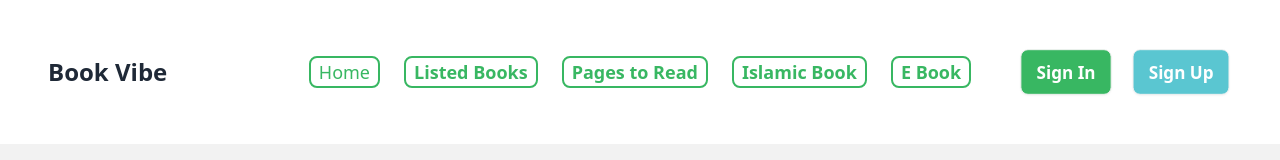
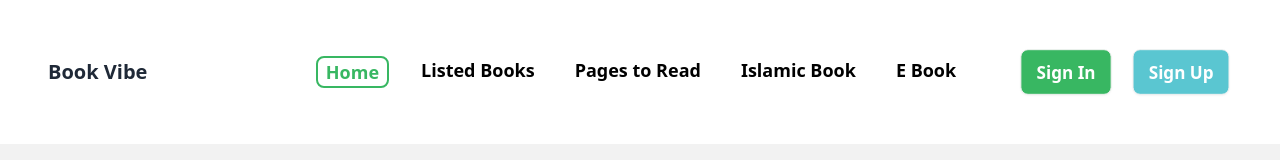
Before and after one commit to Adib227/A8-book-vibe, a React (Vite) app: page / in a window 1280 px wide. Shown: the top 160 px of the page. Built offline with nearby package versions, Linux system fonts and the light colour scheme.

Commit message:
added bar chart

```diff
--- a/src/Components/NavBar.jsx
+++ b/src/Components/NavBar.jsx
@@ -11,21 +11,23 @@ const NavBar = () => {
             </div>
             <ul tabIndex={0} className="menu menu-sm dropdown-content mt-3 z-[1] p-2 shadow bg-base-100 rounded-box w-52">
               <NavLink to="/" className="text-lg rounded-lg font-bold text-[#38b762] border-2 px-2 border-[#38b762]font-normal">Home</NavLink>
-              <NavLink to="/listedbook" className=" rounded-lg font-bold text-[#38b762] border-2 px-2 border-[#38b762] text-lg ">Listed Books</NavLink>
-              <NavLink to="/pagetoread" className=" rounded-lg font-bold text-[#38b762] border-2 px-2 border-[#38b762] text-lg ">Pages to Read</NavLink>
-              <NavLink to="/islamicbook" className=" rounded-lg font-bold text-[#38b762] border-2 px-2 border-[#38b762] text-lg ">Islamic Book</NavLink>
-              <NavLink to="/ebook" className=" rounded-lg font-bold text-[#38b762] border-2 px-2 border-[#38b762] text-lg ">E Book</NavLink>
+              <NavLink to="/listedbook" className=" rounded-lg font-bold text-black  px-2  text-lg ">Listed Books</NavLink>
+              <NavLink to="/pagetoread" className=" rounded-lg font-bold text-black  px-2  text-lg ">Pages to Read</NavLink>
+              <NavLink to="/islamicbook" className=" rounded-lg font-bold text-black  px-2  text-lg ">Islamic Book</NavLink>
+              <NavLink to="/ebook" className=" rounded-lg font-bold text-black  px-2  text-lg ">E Book</NavLink>
             </ul>
           </div>
-          <a className="text-2xl font-bold">Book Vibe</a>
+          <NavLink to="/" className="font-bold text-xl">
+            Book Vibe
+          </NavLink>
         </div>
         <div className="navbar-center hidden lg:flex">
           <ul className="menu menu-horizontal px-1 gap-6">
-            <NavLink to="/" className="text-lg rounded-lg font-bold text-[#38b762] border-2 px-2 border-[#38b762] font-normal">Home</NavLink>
-              <NavLink to="/listedbook" className=" rounded-lg font-bold text-[#38b762] border-2 px-2 border-[#38b762] text-lg ">Listed Books</NavLink>
-              <NavLink to="/pagetoread" className=" rounded-lg font-bold text-[#38b762] border-2 px-2 border-[#38b762] text-lg ">Pages to Read</NavLink>
-              <NavLink to="/islamicbook" className=" rounded-lg font-bold text-[#38b762] border-2 px-2 border-[#38b762] text-lg ">Islamic Book</NavLink>
-              <NavLink to="/ebook" className=" rounded-lg font-bold text-[#38b762] border-2 px-2 border-[#38b762] text-lg ">E Book</NavLink>
+            <NavLink to="/" className="text-lg rounded-lg font-bold text-[#38b762] border-2 px-2 border-[#38b762] l">Home</NavLink>
+              <NavLink to="/listedbook" className=" rounded-lg font-bold text-black px-2  text-lg ">Listed Books</NavLink>
+              <NavLink to="/pagetoread" className=" rounded-lg font-bold text-black  px-2  text-lg ">Pages to Read</NavLink>
+              <NavLink to="/islamicbook" className=" rounded-lg font-bold text-black px-2  text-lg ">Islamic Book</NavLink>
+              <NavLink to="/ebook" className=" rounded-lg font-bold text-black  px-2  text-lg ">E Book</NavLink>
           </ul>
         </div>
         <div className="navbar-end gap-2 lg:gap-4 hidden lg:flex">
```
